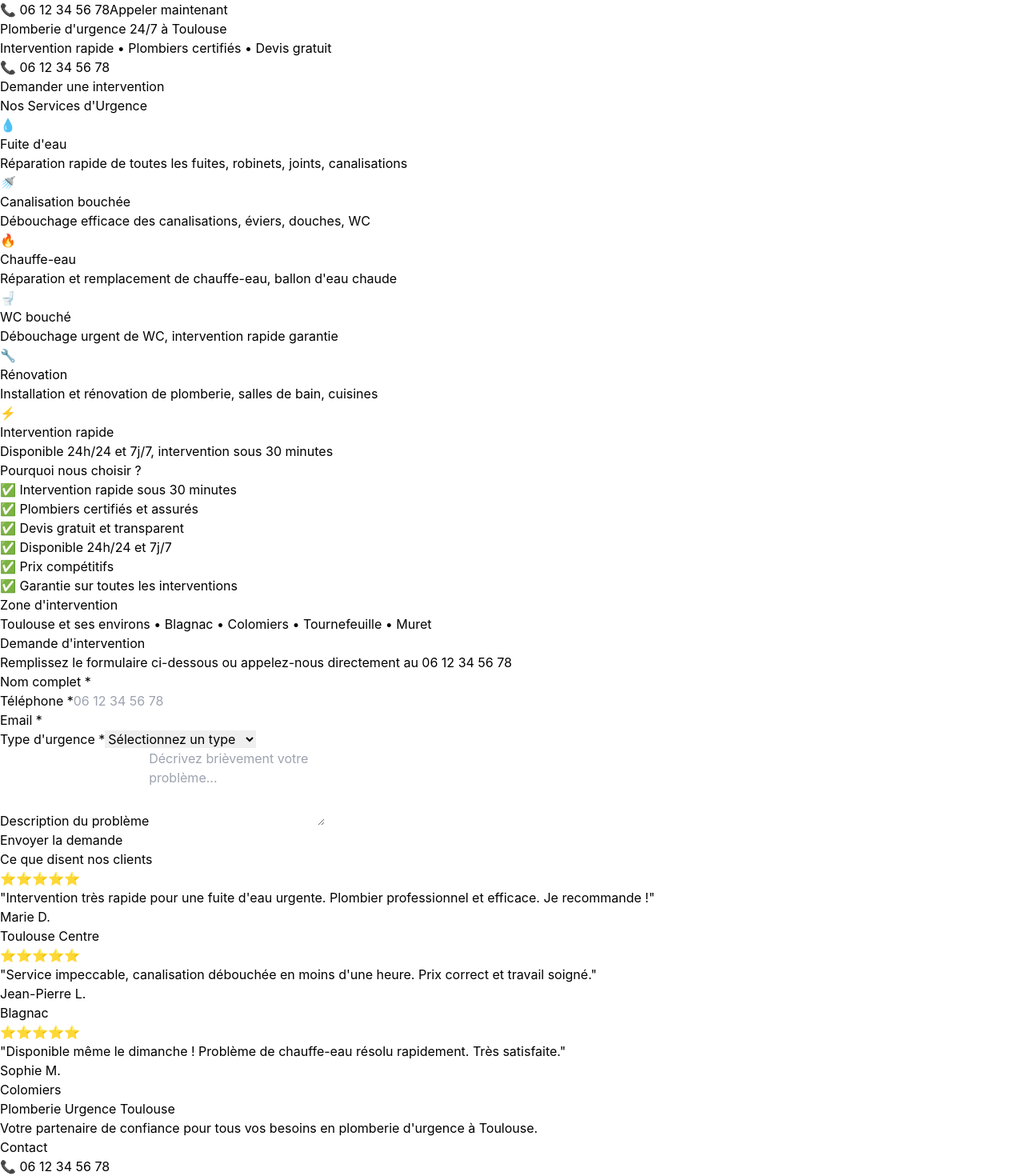
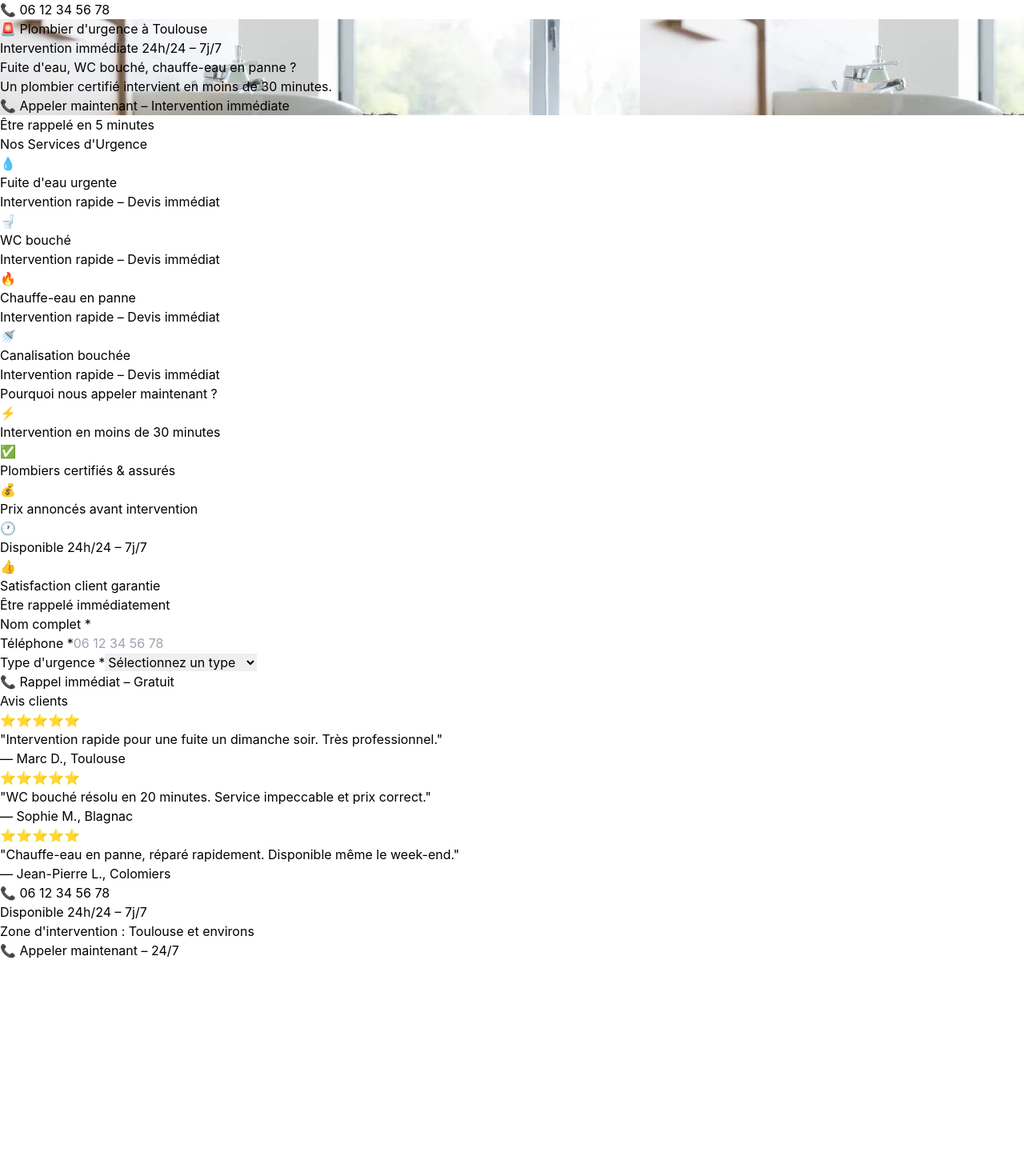
Before and after one commit to khair-cloud/plombier-toulouse, a React (Vite) app: page / in a window 1280 px wide. Shown: the part 24-1494 px from the top of the page at 80% size. After the commit the page ends 1224 px from the top, so only its background shows below. Built offline with nearby package versions, Linux system fonts and the light colour scheme.

Commit message:
Update landing page (hero image, CTA, sections)

```diff
--- a/src/App.jsx
+++ b/src/App.jsx
@@ -1,19 +1,23 @@
 import Header from './components/Header'
 import Hero from './components/Hero'
 import Services from './components/Services'
+import TrustSection from './components/TrustSection'
 import ContactForm from './components/ContactForm'
 import Testimonials from './components/Testimonials'
 import Footer from './components/Footer'
+import StickyCallButton from './components/StickyCallButton'
 
 function App() {
   return (
-    <div className="min-h-screen bg-white">
+    <div className="min-h-screen bg-white pb-20 md:pb-0">
       <Header />
       <Hero />
       <Services />
+      <TrustSection />
       <ContactForm />
       <Testimonials />
       <Footer />
+      <StickyCallButton />
     </div>
   )
 }
--- a/src/components/ContactForm.jsx
+++ b/src/components/ContactForm.jsx
@@ -4,9 +4,7 @@ function ContactForm() {
   const [formData, setFormData] = useState({
     name: '',
     phone: '',
-    email: '',
-    urgency: '',
-    message: ''
+    urgency: ''
   })
   const [status, setStatus] = useState('idle') // idle, sending, success, error
   const [errorMessage, setErrorMessage] = useState('')
@@ -34,15 +32,6 @@ function ContactForm() {
     const phoneRegex = /^[0-9]{10}$/
     if (!phoneRegex.test(formData.phone.replace(/\s/g, ''))) {
       setErrorMessage('Le numéro de téléphone doit contenir 10 chiffres')
-      return false
-    }
-    if (!formData.email.trim()) {
-      setErrorMessage('L\'email est requis')
-      return false
-    }
-    const emailRegex = /^[^\s@]+@[^\s@]+\.[^\s@]+$/
-    if (!emailRegex.test(formData.email)) {
-      setErrorMessage('L\'email n\'est pas valide')
       return false
     }
     if (!formData.urgency) {
@@ -76,9 +65,7 @@ function ContactForm() {
         setFormData({
           name: '',
           phone: '',
-          email: '',
-          urgency: '',
-          message: ''
+          urgency: ''
         })
       } else {
         setStatus('error')
@@ -91,36 +78,30 @@ function ContactForm() {
   }
 
   return (
-    <section id="contact" className="py-16 bg-white">
+    <section id="contact" className="py-12 md:py-16 bg-white">
       <div className="container mx-auto px-4">
         <div className="max-w-2xl mx-auto">
-          <h2 className="text-4xl font-bold text-center mb-8 text-gray-900">
-            Demande d'intervention
+          <h2 className="text-3xl md:text-4xl font-bold text-center mb-6 md:mb-8 text-gray-900">
+            Être rappelé immédiatement
           </h2>
-          <p className="text-center text-gray-600 mb-8">
-            Remplissez le formulaire ci-dessous ou appelez-nous directement au{' '}
-            <a href="tel:+33612345678" className="text-blue-600 font-semibold hover:underline">
-              06 12 34 56 78
-            </a>
-          </p>
 
           {status === 'success' && (
-            <div className="bg-green-100 border border-green-400 text-green-700 px-4 py-3 rounded mb-6">
-              <p className="font-semibold">✅ Message envoyé avec succès !</p>
-              <p className="mt-2">Nous vous contacterons dans les plus brefs délais.</p>
+            <div className="bg-green-100 border border-green-400 text-green-700 px-4 py-3 rounded mb-6 text-base">
+              <p className="font-semibold">✅ Demande envoyée avec succès !</p>
+              <p className="mt-2">Nous vous rappelons dans les 5 minutes.</p>
             </div>
           )}
 
           {status === 'error' && errorMessage && (
-            <div className="bg-red-100 border border-red-400 text-red-700 px-4 py-3 rounded mb-6">
+            <div className="bg-red-100 border border-red-400 text-red-700 px-4 py-3 rounded mb-6 text-base">
               <p className="font-semibold">❌ Erreur</p>
               <p className="mt-2">{errorMessage}</p>
             </div>
           )}
 
-          <form onSubmit={handleSubmit} className="bg-gray-50 p-8 rounded-lg shadow-md">
-            <div className="mb-4">
-              <label htmlFor="name" className="block text-gray-700 font-semibold mb-2">
+          <form onSubmit={handleSubmit} className="bg-gray-50 p-6 md:p-8 rounded-lg shadow-md">
+            <div className="mb-5">
+              <label htmlFor="name" className="block text-gray-700 font-semibold mb-2 text-base">
                 Nom complet *
               </label>
               <input
@@ -130,12 +111,12 @@ function ContactForm() {
                 value={formData.name}
                 onChange={handleChange}
                 required
-                className="w-full px-4 py-2 border border-gray-300 rounded-lg focus:outline-none focus:ring-2 focus:ring-blue-500"
+                className="w-full px-4 py-3 text-base border border-gray-300 rounded-lg focus:outline-none focus:ring-2 focus:ring-blue-500"
               />
             </div>
 
-            <div className="mb-4">
-              <label htmlFor="phone" className="block text-gray-700 font-semibold mb-2">
+            <div className="mb-5">
+              <label htmlFor="phone" className="block text-gray-700 font-semibold mb-2 text-base">
                 Téléphone *
               </label>
               <input
@@ -146,27 +127,12 @@ function ContactForm() {
                 onChange={handleChange}
                 required
                 placeholder="06 12 34 56 78"
-                className="w-full px-4 py-2 border border-gray-300 rounded-lg focus:outline-none focus:ring-2 focus:ring-blue-500"
+                className="w-full px-4 py-3 text-base border border-gray-300 rounded-lg focus:outline-none focus:ring-2 focus:ring-blue-500"
               />
             </div>
 
-            <div className="mb-4">
-              <label htmlFor="email" className="block text-gray-700 font-semibold mb-2">
-                Email *
-              </label>
-              <input
-                type="email"
-                id="email"
-                name="email"
-                value={formData.email}
-                onChange={handleChange}
-                required
-                className="w-full px-4 py-2 border border-gray-300 rounded-lg focus:outline-none focus:ring-2 focus:ring-blue-500"
-              />
-            </div>
-
-            <div className="mb-4">
-              <label htmlFor="urgency" className="block text-gray-700 font-semibold mb-2">
+            <div className="mb-6">
+              <label htmlFor="urgency" className="block text-gray-700 font-semibold mb-2 text-base">
                 Type d'urgence *
               </label>
               <select
@@ -175,38 +141,23 @@ function ContactForm() {
                 value={formData.urgency}
                 onChange={handleChange}
                 required
-                className="w-full px-4 py-2 border border-gray-300 rounded-lg focus:outline-none focus:ring-2 focus:ring-blue-500"
+                className="w-full px-4 py-3 text-base border border-gray-300 rounded-lg focus:outline-none focus:ring-2 focus:ring-blue-500"
               >
                 <option value="">Sélectionnez un type</option>
                 <option value="fuite">Fuite d'eau</option>
                 <option value="canalisation">Canalisation bouchée</option>
-                <option value="chauffe-eau">Problème chauffe-eau</option>
+                <option value="chauffe-eau">Chauffe-eau en panne</option>
                 <option value="wc">WC bouché</option>
                 <option value="autre">Autre urgence</option>
               </select>
             </div>
 
-            <div className="mb-6">
-              <label htmlFor="message" className="block text-gray-700 font-semibold mb-2">
-                Description du problème
-              </label>
-              <textarea
-                id="message"
-                name="message"
-                value={formData.message}
-                onChange={handleChange}
-                rows="4"
-                className="w-full px-4 py-2 border border-gray-300 rounded-lg focus:outline-none focus:ring-2 focus:ring-blue-500"
-                placeholder="Décrivez brièvement votre problème..."
-              />
-            </div>
-
             <button
               type="submit"
               disabled={status === 'sending'}
-              className="w-full bg-orange-500 hover:bg-orange-600 text-white font-semibold py-3 px-6 rounded-lg transition-colors disabled:bg-gray-400 disabled:cursor-not-allowed"
+              className="w-full bg-orange-500 hover:bg-orange-600 text-white font-bold py-4 px-6 rounded-lg text-lg transition-colors disabled:bg-gray-400 disabled:cursor-not-allowed"
             >
-              {status === 'sending' ? 'Envoi en cours...' : 'Envoyer la demande'}
+              {status === 'sending' ? 'Envoi en cours...' : '📞 Rappel immédiat – Gratuit'}
             </button>
           </form>
         </div>
--- a/src/components/Footer.jsx
+++ b/src/components/Footer.jsx
@@ -1,39 +1,24 @@
 function Footer() {
   return (
-    <footer className="bg-gray-900 text-white py-12">
+    <footer className="bg-gray-900 text-white py-8 md:py-12">
       <div className="container mx-auto px-4">
-        <div className="grid md:grid-cols-3 gap-8 mb-8">
+        <div className="text-center space-y-4">
           <div>
-            <h3 className="text-xl font-bold mb-4">Plomberie Urgence Toulouse</h3>
-            <p className="text-gray-400">
-              Votre partenaire de confiance pour tous vos besoins en plomberie d'urgence à Toulouse.
+            <a
+              href="tel:0612345678"
+              className="text-2xl md:text-3xl font-bold text-blue-400 hover:text-blue-300 block mb-2"
+            >
+              📞 06 12 34 56 78
+            </a>
+            <p className="text-base md:text-lg text-gray-400">
+              Disponible 24h/24 – 7j/7
             </p>
           </div>
-          <div>
-            <h3 className="text-xl font-bold mb-4">Contact</h3>
-            <p className="mb-2">
-              <a href="tel:+33612345678" className="text-blue-400 hover:text-blue-300">
-                📞 06 12 34 56 78
-              </a>
-            </p>
-            <p className="text-gray-400">
-              Disponible 24h/24 et 7j/7
+          <div className="pt-4">
+            <p className="text-base text-gray-400">
+              Zone d'intervention : Toulouse et environs
             </p>
           </div>
-          <div>
-            <h3 className="text-xl font-bold mb-4">Zone d'intervention</h3>
-            <p className="text-gray-400">
-              Toulouse et environs<br />
-              Blagnac • Colomiers<br />
-              Tournefeuille • Muret
-            </p>
-          </div>
-        </div>
-        <div className="border-t border-gray-800 pt-8 text-center text-gray-400">
-          <p>&copy; {new Date().getFullYear()} Plomberie Urgence Toulouse. Tous droits réservés.</p>
-          <p className="mt-2 text-sm">
-            <a href="#" className="hover:text-white">Mentions légales</a>
-          </p>
         </div>
       </div>
     </footer>
--- a/src/components/Header.jsx
+++ b/src/components/Header.jsx
@@ -1,21 +1,15 @@
 function Header() {
   return (
-    <header className="bg-blue-900 text-white shadow-lg">
-      <div className="container mx-auto px-4 py-4">
-        <div className="flex flex-col md:flex-row justify-between items-center gap-4">
-          <div className="text-2xl font-bold">🔧 Plomberie Urgence Toulouse</div>
-          <div className="flex items-center gap-4">
+    <header className="bg-blue-900 text-white shadow-lg sticky top-0 z-40">
+      <div className="container mx-auto px-4 py-2 md:py-4">
+        <div className="flex flex-col md:flex-row justify-between items-center gap-2 md:gap-4">
+          <div className="text-xl md:text-2xl font-bold">🔧 Plomberie Urgence Toulouse</div>
+          <div className="flex items-center">
             <a
-              href="tel:+33612345678"
-              className="text-xl font-semibold hover:text-blue-200 transition-colors"
+              href="tel:0612345678"
+              className="text-lg md:text-xl font-semibold hover:text-blue-200 transition-colors"
             >
               📞 06 12 34 56 78
-            </a>
-            <a
-              href="tel:+33612345678"
-              className="bg-orange-500 hover:bg-orange-600 px-6 py-2 rounded-lg font-semibold transition-colors"
-            >
-              Appeler maintenant
             </a>
           </div>
         </div>
--- a/src/components/Hero.jsx
+++ b/src/components/Hero.jsx
@@ -1,28 +1,37 @@
+import banniereImage from '../assets/Banniere_plombier.jpeg'
+
 function Hero() {
   return (
-    <section className="bg-gradient-to-r from-blue-900 to-blue-700 text-white py-20">
-      <div className="container mx-auto px-4">
+    <section
+      className="relative text-white py-12 md:py-24 bg-cover bg-center bg-no-repeat"
+      style={{
+        backgroundImage: `url(${banniereImage})`
+      }}
+    >
+      {/* Overlay sombre pour la lisibilité */}
+      <div className="absolute inset-0 bg-black/60 z-0"></div>
+
+      {/* Contenu au-dessus de l'overlay */}
+      <div className="relative z-10 container mx-auto px-4">
         <div className="max-w-3xl mx-auto text-center">
-          <h1 className="text-5xl md:text-6xl font-bold mb-6">
-            Plomberie d'urgence 24/7 à Toulouse
+          <h1 className="text-2xl md:text-5xl font-bold mb-3 md:mb-4 leading-tight drop-shadow-lg">
+            🚨 Plombier d'urgence à Toulouse
           </h1>
-          <p className="text-xl md:text-2xl mb-8 text-blue-100">
-            Intervention rapide • Plombiers certifiés • Devis gratuit
+          <p className="text-base md:text-2xl mb-4 md:mb-6 font-semibold drop-shadow-lg">
+            Intervention immédiate 24h/24 – 7j/7
           </p>
-          <div className="mb-8">
+          <p className="text-sm md:text-xl mb-6 md:mb-8 text-white/95 leading-relaxed drop-shadow-lg">
+            Fuite d'eau, WC bouché, chauffe-eau en panne ?<br className="hidden md:block" />
+            <span className="md:hidden"> </span>Un plombier certifié intervient en moins de 30 minutes.
+          </p>
+          <div className="flex justify-center">
             <a
-              href="tel:+33612345678"
-              className="text-4xl md:text-5xl font-bold hover:text-orange-300 transition-colors block mb-6"
+              href="tel:0612345678"
+              className="bg-orange-500 hover:bg-orange-600 text-white px-6 py-3 md:py-4 rounded-lg text-base md:text-xl font-bold inline-block transition-colors shadow-xl w-full md:w-auto"
             >
-              📞 06 12 34 56 78
+              📞 Appeler maintenant – Intervention immédiate
             </a>
           </div>
-          <a
-            href="#contact"
-            className="bg-orange-500 hover:bg-orange-600 text-white px-8 py-4 rounded-lg text-xl font-semibold inline-block transition-colors shadow-lg"
-          >
-            Demander une intervention
-          </a>
         </div>
       </div>
     </section>
--- a/src/components/Services.jsx
+++ b/src/components/Services.jsx
@@ -1,87 +1,59 @@
 function Services() {
+  const scrollToContact = (e) => {
+    e.preventDefault()
+    document.getElementById('contact')?.scrollIntoView({ behavior: 'smooth' })
+  }
+
   const services = [
     {
       icon: "💧",
-      title: "Fuite d'eau",
-      description: "Réparation rapide de toutes les fuites, robinets, joints, canalisations"
+      title: "Fuite d'eau urgente",
+      description: "Intervention rapide – Devis immédiat"
+    },
+    {
+      icon: "🚽",
+      title: "WC bouché",
+      description: "Intervention rapide – Devis immédiat"
+    },
+    {
+      icon: "🔥",
+      title: "Chauffe-eau en panne",
+      description: "Intervention rapide – Devis immédiat"
     },
     {
       icon: "🚿",
       title: "Canalisation bouchée",
-      description: "Débouchage efficace des canalisations, éviers, douches, WC"
-    },
-    {
-      icon: "🔥",
-      title: "Chauffe-eau",
-      description: "Réparation et remplacement de chauffe-eau, ballon d'eau chaude"
-    },
-    {
-      icon: "🚽",
-      title: "WC bouché",
-      description: "Débouchage urgent de WC, intervention rapide garantie"
-    },
-    {
-      icon: "🔧",
-      title: "Rénovation",
-      description: "Installation et rénovation de plomberie, salles de bain, cuisines"
-    },
-    {
-      icon: "⚡",
-      title: "Intervention rapide",
-      description: "Disponible 24h/24 et 7j/7, intervention sous 30 minutes"
+      description: "Intervention rapide – Devis immédiat"
     }
   ]
 
-  const avantages = [
-    "✅ Intervention rapide sous 30 minutes",
-    "✅ Plombiers certifiés et assurés",
-    "✅ Devis gratuit et transparent",
-    "✅ Disponible 24h/24 et 7j/7",
-    "✅ Prix compétitifs",
-    "✅ Garantie sur toutes les interventions"
-  ]
-
   return (
-    <section className="py-16 bg-gray-50">
+    <section className="py-12 md:py-16 bg-gray-50">
       <div className="container mx-auto px-4">
-        <h2 className="text-4xl font-bold text-center mb-12 text-gray-900">
+        <div className="md:hidden mb-6 text-center">
+          <button
+            onClick={scrollToContact}
+            className="bg-transparent border-2 border-blue-900 text-blue-900 hover:bg-blue-900 hover:text-white px-6 py-3 rounded-lg text-base font-semibold transition-colors w-full"
+          >
+            Être rappelé en 5 minutes
+          </button>
+        </div>
+        <h2 className="text-3xl md:text-4xl font-bold text-center mb-8 md:mb-12 text-gray-900">
           Nos Services d'Urgence
         </h2>
-        <div className="grid md:grid-cols-2 lg:grid-cols-3 gap-6 mb-16">
+        <div className="grid md:grid-cols-2 lg:grid-cols-4 gap-4 md:gap-6 max-w-5xl mx-auto">
           {services.map((service, index) => (
             <div
               key={index}
-              className="bg-white p-6 rounded-lg shadow-md hover:shadow-lg transition-shadow"
+              className="bg-white p-6 rounded-lg shadow-md hover:shadow-lg transition-shadow text-center"
             >
-              <div className="text-4xl mb-4">{service.icon}</div>
-              <h3 className="text-xl font-semibold mb-2 text-gray-900">
+              <div className="text-5xl mb-4">{service.icon}</div>
+              <h3 className="text-lg md:text-xl font-semibold mb-2 text-gray-900">
                 {service.title}
               </h3>
-              <p className="text-gray-600">{service.description}</p>
+              <p className="text-base text-gray-600">{service.description}</p>
             </div>
           ))}
-        </div>
-
-        <div className="bg-blue-900 text-white p-8 rounded-lg max-w-4xl mx-auto">
-          <h3 className="text-2xl font-bold mb-6 text-center">
-            Pourquoi nous choisir ?
-          </h3>
-          <div className="grid md:grid-cols-2 gap-4">
-            {avantages.map((avantage, index) => (
-              <div key={index} className="text-lg">
-                {avantage}
-              </div>
-            ))}
-          </div>
-        </div>
-
-        <div className="mt-12 text-center">
-          <h3 className="text-2xl font-semibold mb-4 text-gray-900">
-            Zone d'intervention
-          </h3>
-          <p className="text-lg text-gray-600">
-            Toulouse et ses environs • Blagnac • Colomiers • Tournefeuille • Muret
-          </p>
         </div>
       </div>
     </section>
--- /dev/null
+++ b/src/components/StickyCallButton.jsx
@@ -0,0 +1,14 @@
+function StickyCallButton() {
+  return (
+    <div className="md:hidden fixed bottom-0 left-0 right-0 z-50 p-4 bg-white shadow-2xl border-t border-gray-200">
+      <a
+        href="tel:0612345678"
+        className="block w-full bg-orange-500 hover:bg-orange-600 text-white text-center font-bold py-4 px-6 rounded-lg text-lg transition-colors"
+      >
+        📞 Appeler maintenant – 24/7
+      </a>
+    </div>
+  )
+}
+
+export default StickyCallButton
--- a/src/components/Testimonials.jsx
+++ b/src/components/Testimonials.jsx
@@ -1,49 +1,47 @@
 function Testimonials() {
   const testimonials = [
     {
-      name: "Marie D.",
-      location: "Toulouse Centre",
-      rating: 5,
-      text: "Intervention très rapide pour une fuite d'eau urgente. Plombier professionnel et efficace. Je recommande !"
+      name: "Marc D.",
+      location: "Toulouse",
+      text: "Intervention rapide pour une fuite un dimanche soir. Très professionnel."
+    },
+    {
+      name: "Sophie M.",
+      location: "Blagnac",
+      text: "WC bouché résolu en 20 minutes. Service impeccable et prix correct."
     },
     {
       name: "Jean-Pierre L.",
-      location: "Blagnac",
-      rating: 5,
-      text: "Service impeccable, canalisation débouchée en moins d'une heure. Prix correct et travail soigné."
-    },
-    {
-      name: "Sophie M.",
       location: "Colomiers",
-      rating: 5,
-      text: "Disponible même le dimanche ! Problème de chauffe-eau résolu rapidement. Très satisfaite."
+      text: "Chauffe-eau en panne, réparé rapidement. Disponible même le week-end."
     }
   ]
 
   return (
-    <section className="py-16 bg-blue-50">
+    <section className="py-12 md:py-16 bg-blue-50">
       <div className="container mx-auto px-4">
-        <h2 className="text-4xl font-bold text-center mb-12 text-gray-900">
-          Ce que disent nos clients
+        <h2 className="text-3xl md:text-4xl font-bold text-center mb-8 md:mb-12 text-gray-900">
+          Avis clients
         </h2>
-        <div className="grid md:grid-cols-3 gap-8">
+        <div className="grid md:grid-cols-3 gap-6 max-w-5xl mx-auto">
           {testimonials.map((testimonial, index) => (
             <div
               key={index}
               className="bg-white p-6 rounded-lg shadow-md"
             >
-              <div className="flex mb-4">
-                {[...Array(testimonial.rating)].map((_, i) => (
-                  <span key={i} className="text-yellow-400 text-xl">⭐</span>
-                ))}
+              <div className="flex mb-3 text-xl">
+                <span>⭐</span>
+                <span>⭐</span>
+                <span>⭐</span>
+                <span>⭐</span>
+                <span>⭐</span>
               </div>
-              <p className="text-gray-700 mb-4 italic">
+              <p className="text-base text-gray-700 mb-4">
                 "{testimonial.text}"
               </p>
-              <div className="border-t pt-4">
-                <p className="font-semibold text-gray-900">{testimonial.name}</p>
-                <p className="text-sm text-gray-600">{testimonial.location}</p>
-              </div>
+              <p className="text-sm text-gray-600">
+                — {testimonial.name}, {testimonial.location}
+              </p>
             </div>
           ))}
         </div>
--- /dev/null
+++ b/src/components/TrustSection.jsx
@@ -0,0 +1,51 @@
+function TrustSection() {
+  const points = [
+    {
+      icon: "⚡",
+      text: "Intervention en moins de 30 minutes"
+    },
+    {
+      icon: "✅",
+      text: "Plombiers certifiés & assurés"
+    },
+    {
+      icon: "💰",
+      text: "Prix annoncés avant intervention"
+    },
+    {
+      icon: "🕐",
+      text: "Disponible 24h/24 – 7j/7"
+    },
+    {
+      icon: "👍",
+      text: "Satisfaction client garantie"
+    }
+  ]
+
+  return (
+    <section className="py-12 md:py-16 bg-white">
+      <div className="container mx-auto px-4">
+        <h2 className="text-3xl md:text-4xl font-bold text-center mb-8 md:mb-12 text-gray-900">
+          Pourquoi nous appeler maintenant ?
+        </h2>
+        <div className="max-w-4xl mx-auto">
+          <div className="grid md:grid-cols-2 lg:grid-cols-3 gap-6">
+            {points.map((point, index) => (
+              <div
+                key={index}
+                className="flex items-start gap-4 bg-gray-50 p-6 rounded-lg"
+              >
+                <span className="text-3xl flex-shrink-0">{point.icon}</span>
+                <p className="text-base md:text-lg text-gray-800 font-medium">
+                  {point.text}
+                </p>
+              </div>
+            ))}
+          </div>
+        </div>
+      </div>
+    </section>
+  )
+}
+
+export default TrustSection
```
Also changed, not shown: src/assets/Banniere_plombier.jpeg (added), src/assets/README.md (added).
